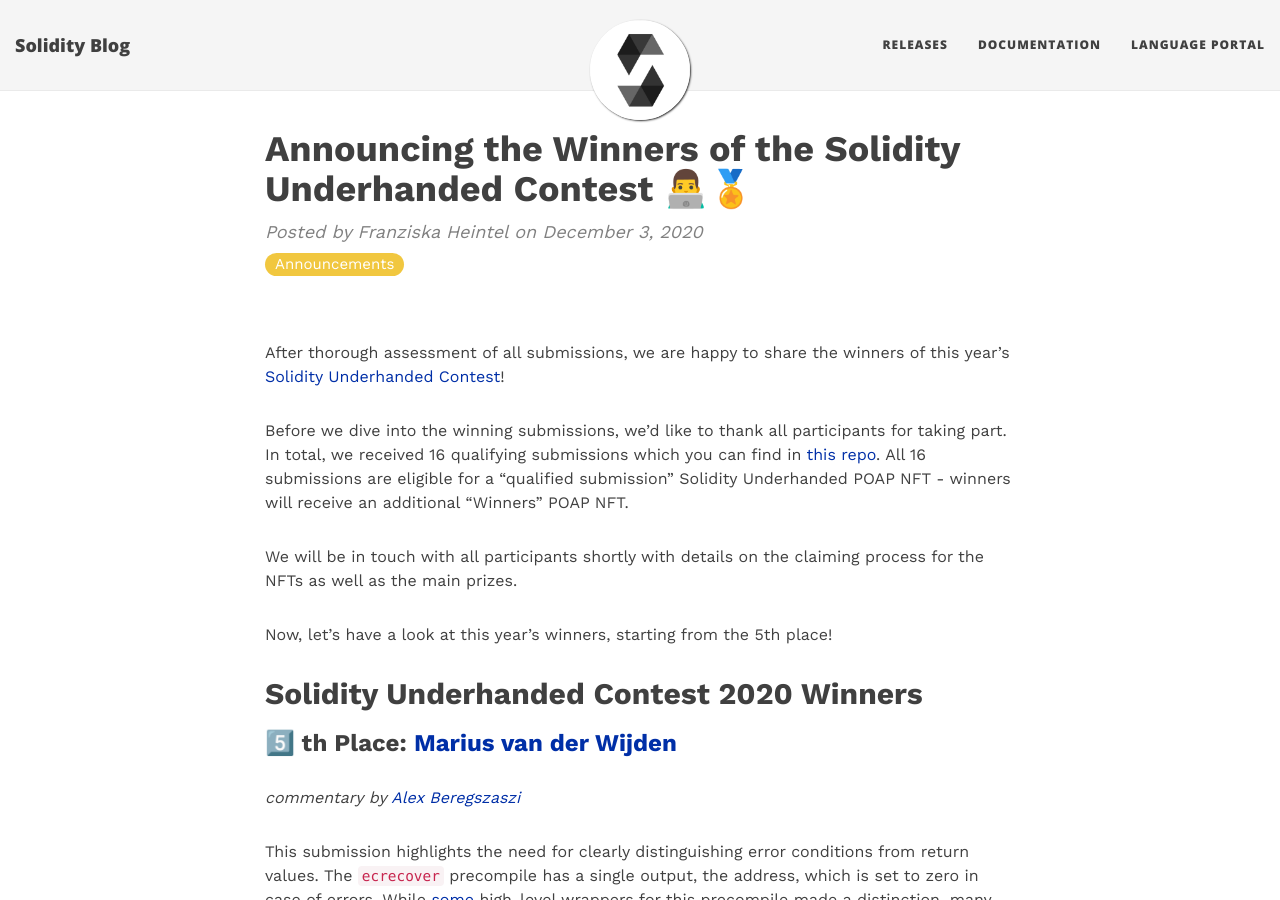
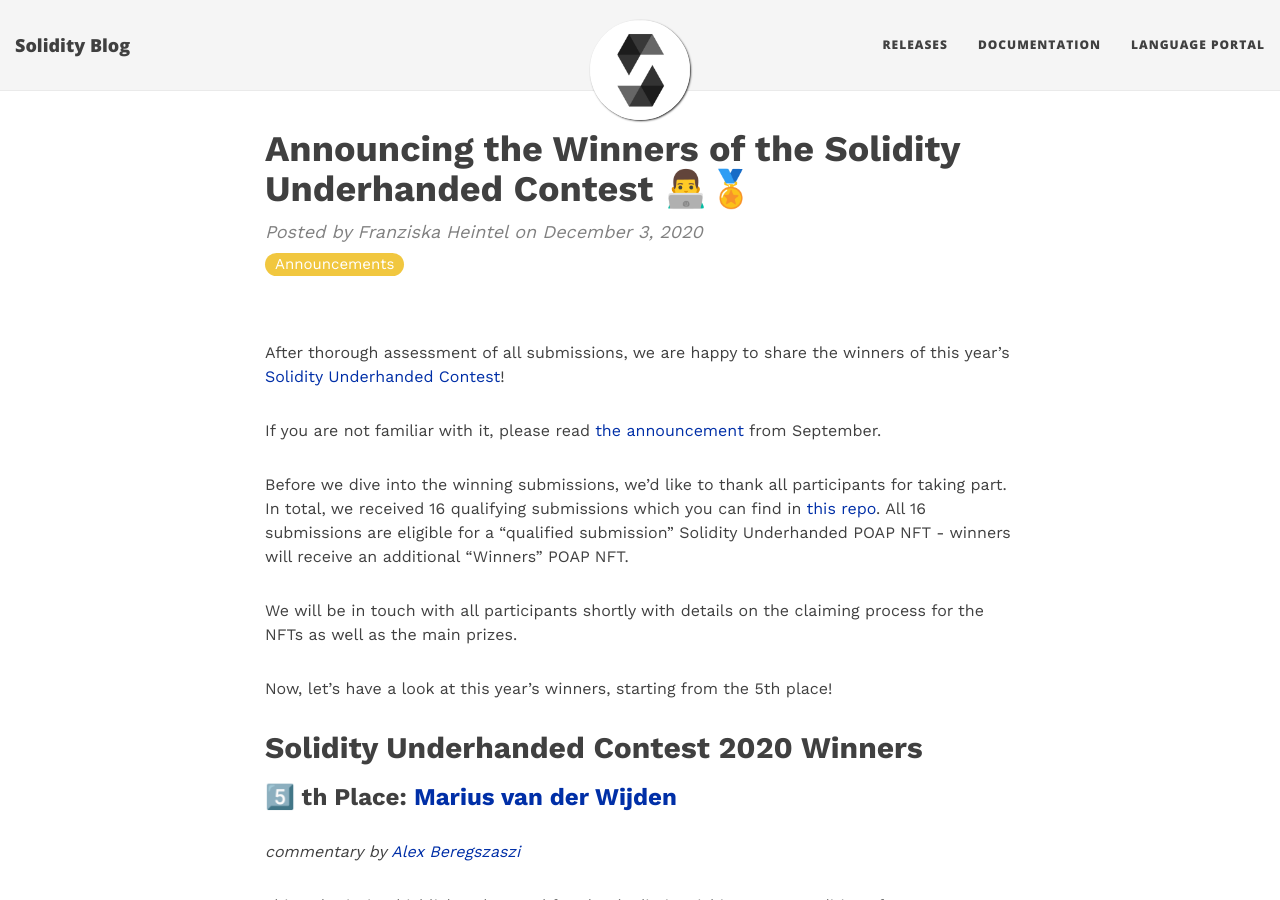
Before and after one commit to krismark930/solidity-blog, a Jekyll site: the page built from _posts/2020-12-03-solidity-underhanded-contest-winners.md, in a window 1280 px wide and 900 px high. Built offline with Jekyll 4.4.1, drawn with Linux system fonts in a browser that asks for light colours.

Commit message:
Add link to the Underhanded announcement in the winners post

```diff
--- a/_posts/2020-12-03-solidity-underhanded-contest-winners.md
+++ b/_posts/2020-12-03-solidity-underhanded-contest-winners.md
@@ -8,6 +8,8 @@ category: Announcements
 ---
 
 After thorough assessment of all submissions, we are happy to share the winners of this year's [Solidity Underhanded Contest](https://underhanded.soliditylang.org/)!
+
+If you are not familiar with it, please read [the announcement](https://blog.soliditylang.org/2020/09/21/solidity-underhanded-contest/) from September.
 
 Before we dive into the winning submissions, we'd like to thank all participants for taking part. In total, we received 16 qualifying submissions which you can find in [this repo](https://github.com/ethereum/solidity-underhanded-contest/tree/master/submissions_2020). All 16 submissions are eligible for a "qualified submission" Solidity Underhanded POAP NFT - winners will receive an additional "Winners" POAP NFT.
 
```
